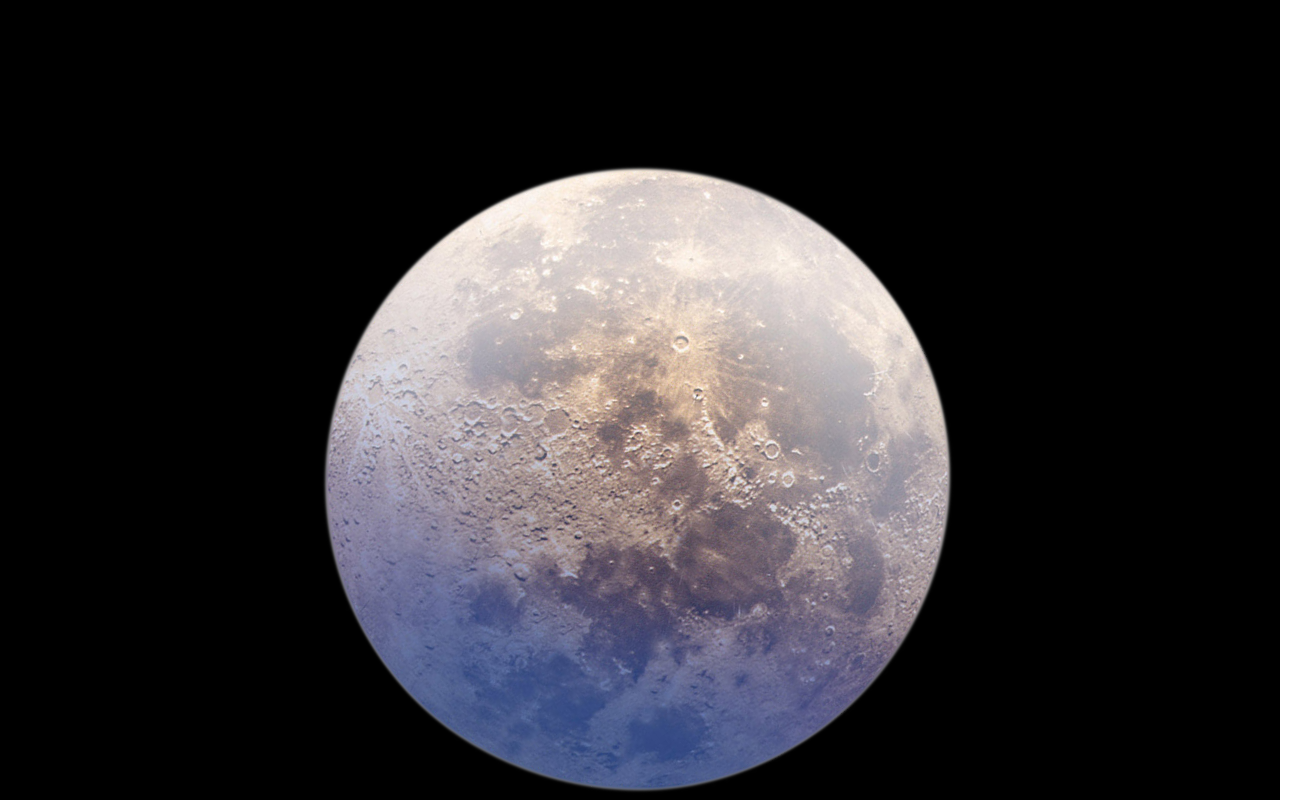
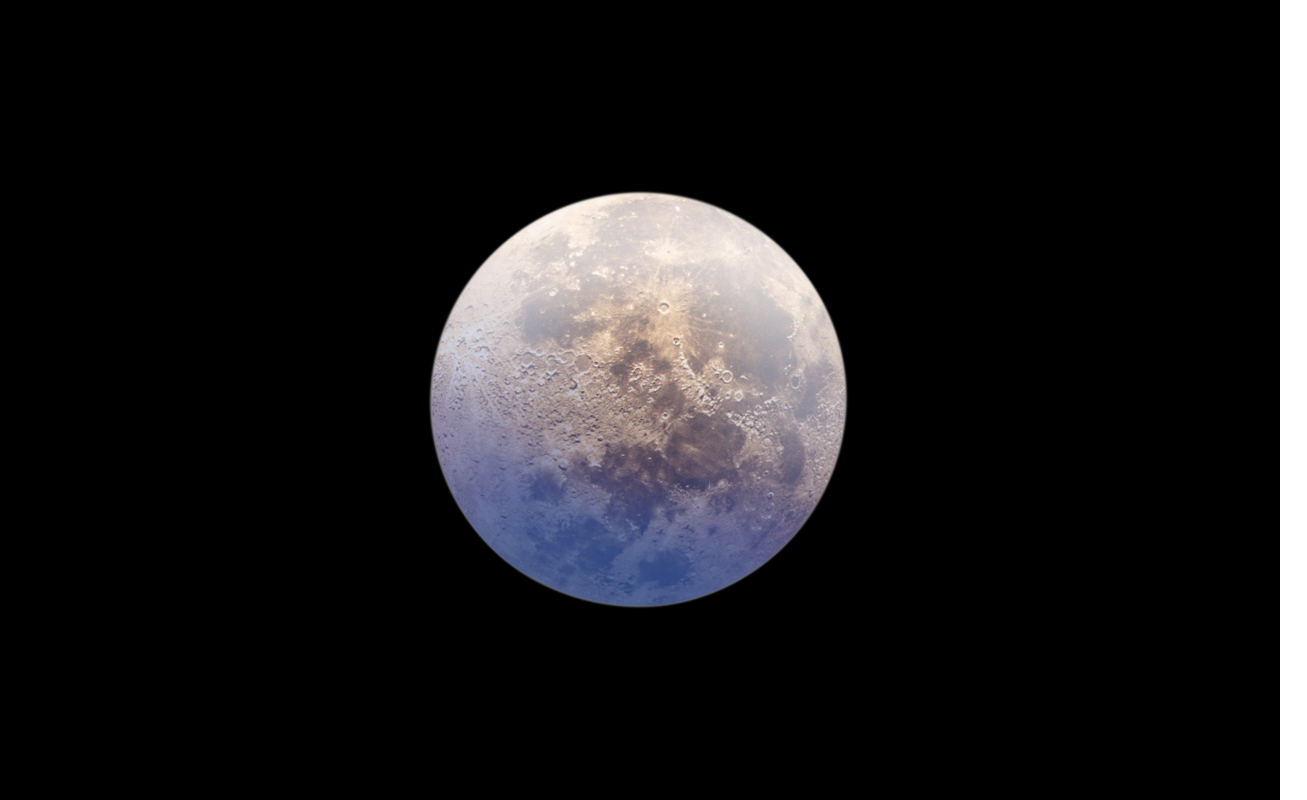
Before and after one commit to gkzcl/Ipfs-Moon, a React (Create React App) app: page / in a window 1280 px wide. Shown: the top 800 px of the page, 1307 px wide, since content can reach past the window. Built offline with nearby package versions, Linux system fonts and the light colour scheme.

Commit message:
moon size 80

```diff
--- a/src/App.css
+++ b/src/App.css
@@ -3,7 +3,7 @@
 }
 
 .App-logo {
-  height: 120vmin;
+  height: 80vmin;
   pointer-events: none;
 }
 
```
